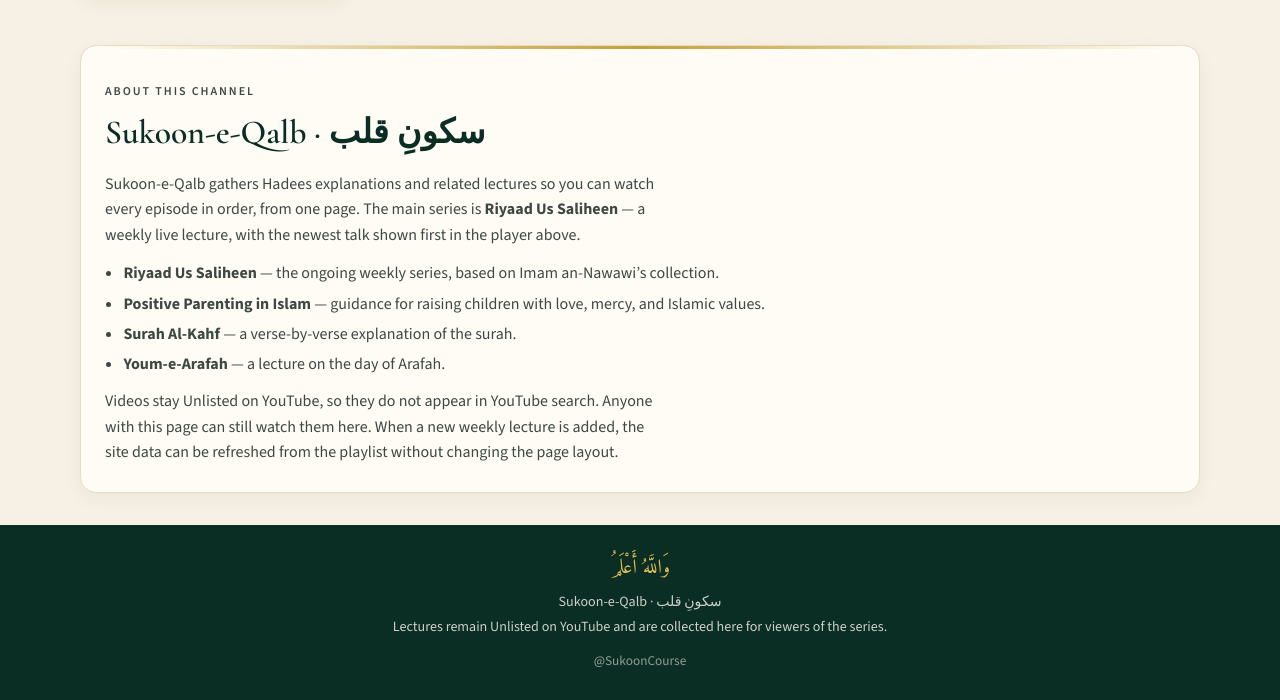
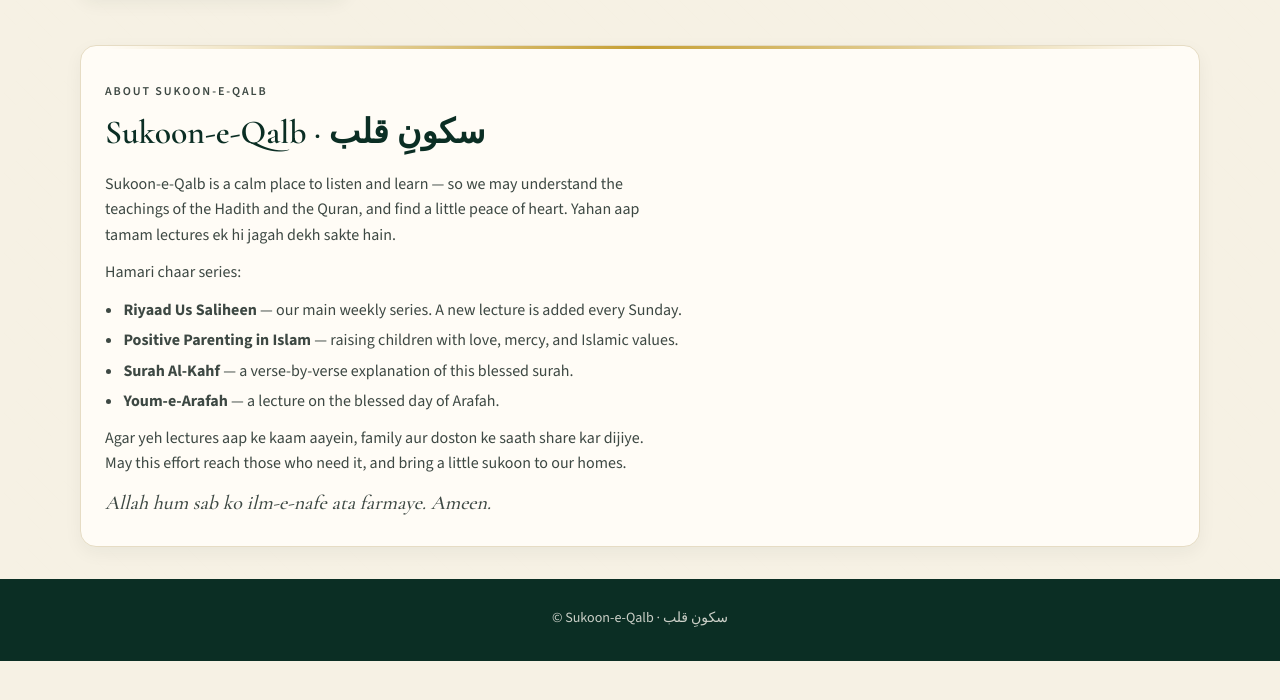
Before and after one commit to SukooneQalb/sukooneqalb.github.io, a plain HTML site: page index.html in a window 1280 px wide. Shown: the part 7147-7847 px from the top of the page. After the commit the page ends 7808 px from the top, so only its background shows below. Drawn offline with nearby package versions, Linux system fonts and the light colour scheme.

Commit message:
Add files via upload

```diff
--- a/index.html
+++ b/index.html
@@ -72,24 +72,23 @@
     <div id="series-sections"></div>
 
     <section class="wrap about" id="about" aria-labelledby="about-title">
-      <p class="section-kicker">About this channel</p>
+      <p class="section-kicker">About Sukoon-e-Qalb</p>
       <h2 class="section-title" id="about-title">Sukoon-e-Qalb · سکونِ قلب</h2>
-      <p>Sukoon-e-Qalb gathers Hadees explanations and related lectures so you can watch every episode in order, from one page. The main series is <strong>Riyaad Us Saliheen</strong> — a weekly live lecture, with the newest talk shown first in the player above.</p>
+      <p>Sukoon-e-Qalb is a calm place to listen and learn — so we may understand the teachings of the Hadith and the Quran, and find a little peace of heart. Yahan aap tamam lectures ek hi jagah dekh sakte hain.</p>
+      <p>Hamari chaar series:</p>
       <ul>
-        <li><strong>Riyaad Us Saliheen</strong> — the ongoing weekly series, based on Imam an-Nawawi’s collection.</li>
-        <li><strong>Positive Parenting in Islam</strong> — guidance for raising children with love, mercy, and Islamic values.</li>
-        <li><strong>Surah Al-Kahf</strong> — a verse-by-verse explanation of the surah.</li>
-        <li><strong>Youm-e-Arafah</strong> — a lecture on the day of Arafah.</li>
+        <li><strong>Riyaad Us Saliheen</strong> — our main weekly series. A new lecture is added every Sunday.</li>
+        <li><strong>Positive Parenting in Islam</strong> — raising children with love, mercy, and Islamic values.</li>
+        <li><strong>Surah Al-Kahf</strong> — a verse-by-verse explanation of this blessed surah.</li>
+        <li><strong>Youm-e-Arafah</strong> — a lecture on the blessed day of Arafah.</li>
       </ul>
-      <p>Videos stay Unlisted on YouTube, so they do not appear in YouTube search. Anyone with this page can still watch them here. When a new weekly lecture is added, the site data can be refreshed from the playlist without changing the page layout.</p>
+      <p>Agar yeh lectures aap ke kaam aayein, family aur doston ke saath share kar dijiye. May this effort reach those who need it, and bring a little sukoon to our homes.</p>
+      <p class="about-dua">Allah hum sab ko ilm-e-nafe ata farmaye. Ameen.</p>
     </section>
   </main>
 
   <footer class="site-footer">
-    <p class="arabic" lang="ar" dir="rtl">وَاللَّهُ أَعْلَمُ</p>
-    <p>Sukoon-e-Qalb · سکونِ قلب</p>
-    <p>Lectures remain Unlisted on YouTube and are collected here for viewers of the series.</p>
-    <small>@SukoonCourse</small>
+    <p>© Sukoon-e-Qalb · <span lang="ur" dir="rtl">سکونِ قلب</span></p>
   </footer>
 
   <script src="videos.js"></script>
--- a/styles.css
+++ b/styles.css
@@ -595,6 +595,13 @@ button {
   margin-top: 0.3rem;
 }
 
+.about-dua {
+  font-family: "Cormorant Garamond", "Amiri", serif;
+  font-size: 1.25rem;
+  font-style: italic;
+  color: var(--green-deep);
+}
+
 /* Footer */
 .site-footer {
   background: var(--green-deep);
```
